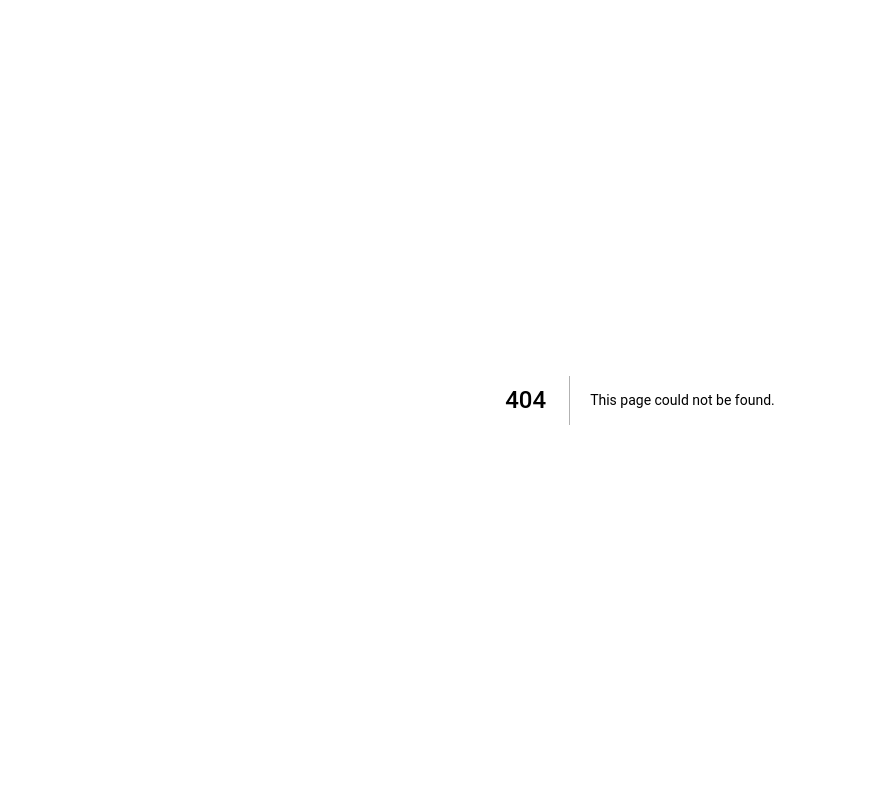
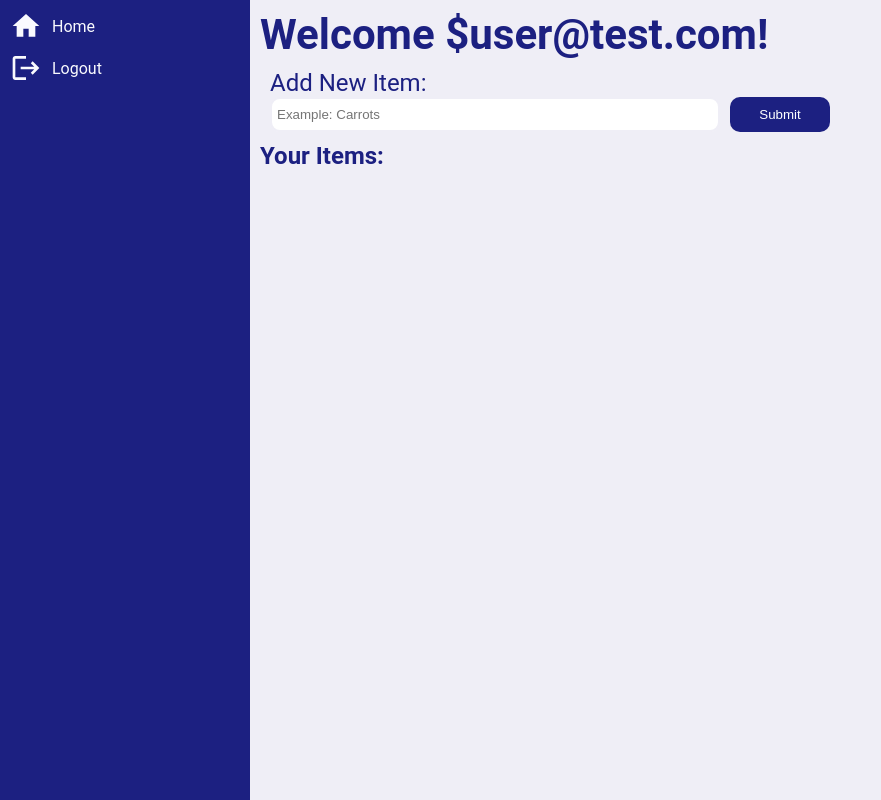
Before and after one commit to bryanguillen/todo, a Next.js app: page /home in a window 1280 px wide. Before the commit this address had no page. Shown: the whole page, without its empty margins (0-881 px from the left). Built offline with nearby package versions, Linux system fonts and the light colour scheme.

Commit message:
feat: initial commit

```diff
--- /dev/null
+++ b/pages/home.tsx
@@ -0,0 +1,73 @@
+import React, { FormEvent, useState } from 'react'
+import type { NextPage } from 'next'
+import Head from 'next/head'
+import { useRouter } from 'next/dist/client/router'
+
+import { ItemBaseProps } from '../components/home/todo-list/item/Item'
+import Home from '../components/home/Home'
+
+const HomeWrapper: NextPage<{setLoggedIn(val: boolean): void}> = (props) => {
+  const router = useRouter()
+
+  const [todoListInput, setTodoListInput] = useState('')
+  const [items, setItems] = useState<ItemBaseProps[]>([])
+
+  function handleCheck(index: number) {
+    const updatedItems: ItemBaseProps[] = items.map((item, currentIndex) => {
+      if (index === currentIndex) {
+        item.checked = !item.checked
+      }
+      return item
+    })
+    setItems(updatedItems)
+  }
+
+  function onSubmit(event: FormEvent) {
+    event.preventDefault()
+
+    if (todoListInput.trim() !== '') {
+      setItems(previousState => [{ checked: false, title: todoListInput, name: getNameForItem() }, ...previousState])
+      setTodoListInput('')
+    }
+  }
+
+  function getNameForItem() {
+    return `item-${items.length}`
+  }
+
+  return (
+    <section>
+      <Head>
+        <title>Todo App - Home</title>
+        <meta name="description" content="Home page for todo app." />
+        <link rel="icon" href="/favicon.ico" />
+      </Head>
+
+      <Home
+        formConfig={{
+          buttonText: 'Submit',
+          label: 'Add New Item:',
+          onChange: (event: any) => setTodoListInput(event.currentTarget.value),
+          onSubmit,
+          placeholder: 'Example: Carrots',
+          value: todoListInput
+        }}
+        itemsConfig={{
+          handleCheck,
+          items,
+          title: 'Your Items:'
+        }}
+        navigationButtons={{
+          home: { text: 'Home', onClick: () => router.push('/home') },
+          logout: { text: 'Logout', onClick: () =>  {
+            props.setLoggedIn(false)
+            router.push('/')
+          }}
+        }}
+        userEmail="user@test.com"
+      />
+    </section>
+  )
+}
+
+export default HomeWrapper
```
